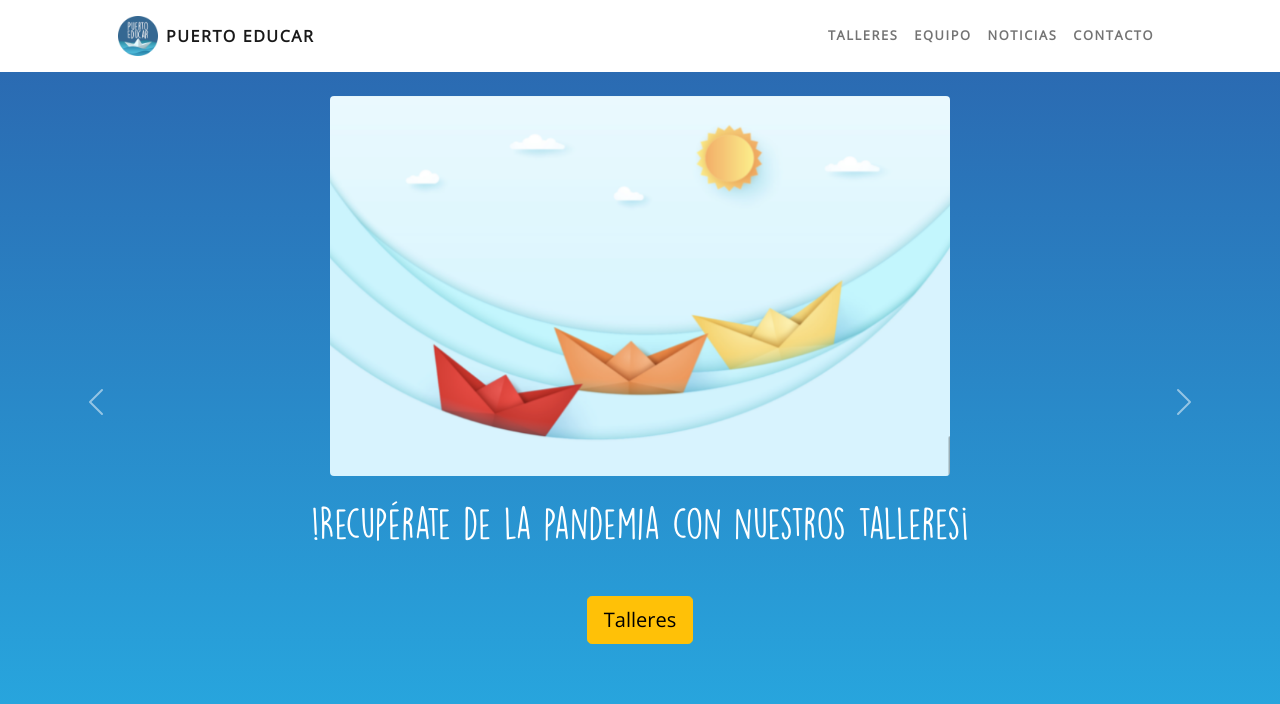
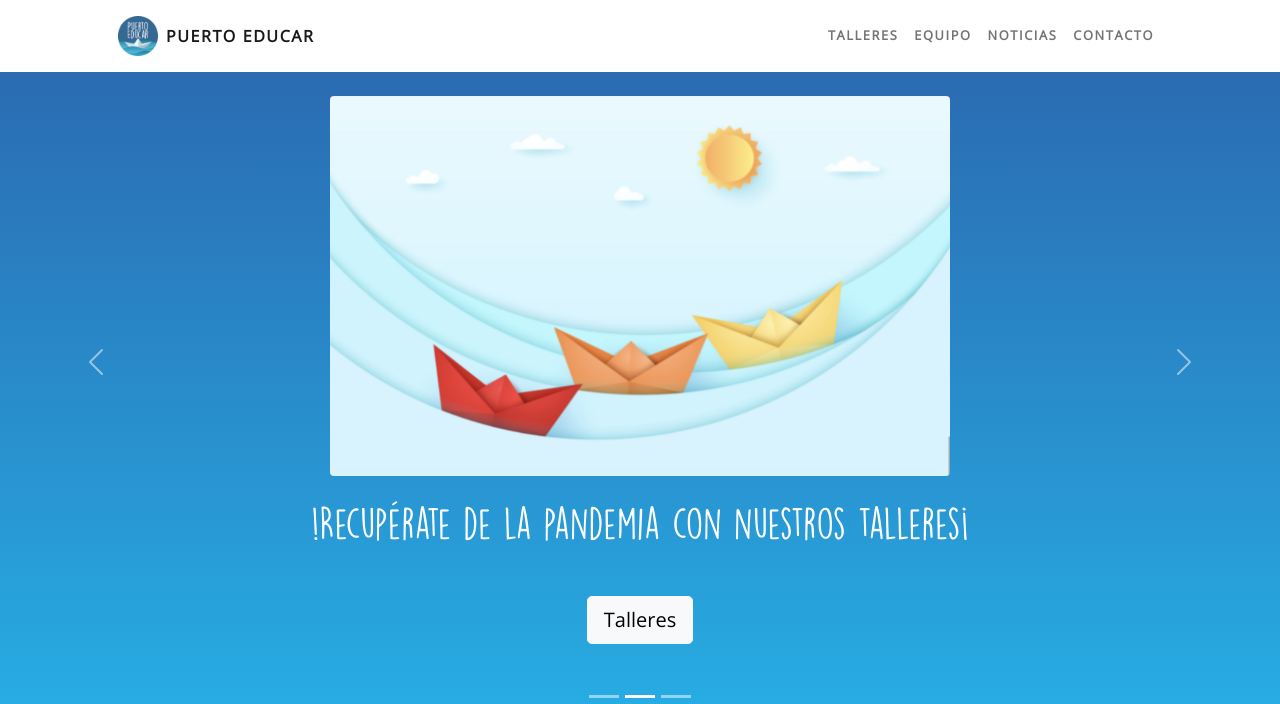
Before and after one commit to sbstn-jmnz/jam_prep, a Jekyll site: the page built from index.html, in a window 1280 px wide and 1400 px high. Shown: the top 704 px of the window. Built offline with Jekyll 4.4.1, drawn with Linux system fonts in a browser that asks for light colours; grey boxes are pictures that could not be loaded.

Commit message:
btn white

```diff
--- a/_includes/carousel.html
+++ b/_includes/carousel.html
@@ -19,7 +19,7 @@
       <div class="container pt-5">
         <img src="/assets/img/navegando_juntos.png" alt="" class="img-fluid rounded" style="max-height: 380px">
         <h2 class="mb-0 pt-4 fs-1">!Recupérate de la pandemia con nuestros talleres¡</h2>
-        <a href="/talleres" class="btn btn-warning btn-lg mt-5">Talleres</a>
+        <a href="/talleres" class="btn btn-light btn-lg mt-5">Talleres</a>
       </div>
     </div>
 
--- a/_sass/main.scss
+++ b/_sass/main.scss
@@ -84,7 +84,7 @@
 
 @media (min-width: 992px) {
   header.masthead {
-    padding-bottom: 10rem;
+    padding-bottom: 5rem;
   }
   header.masthead .masthead-content .masthead-heading {
     font-size: 6rem;
```
Also changed, not shown: 3 other files.
